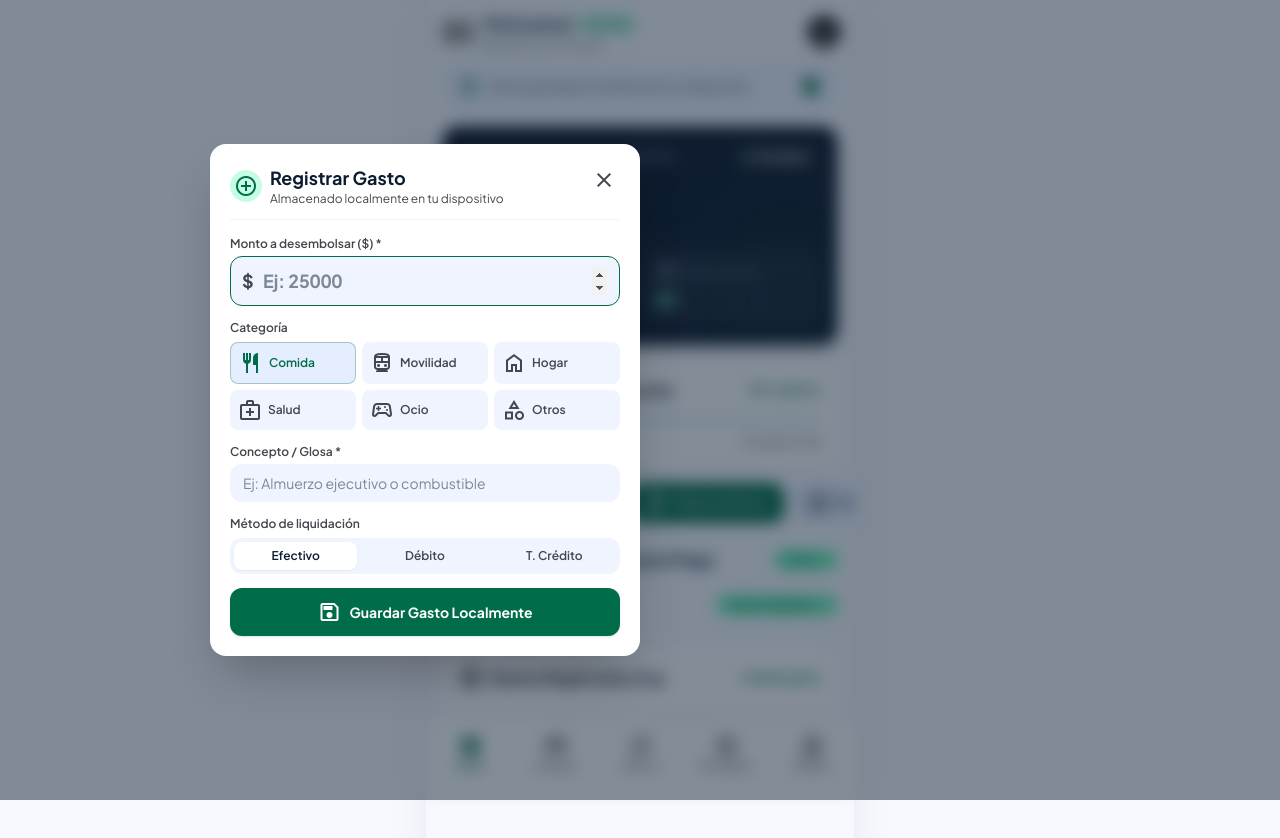
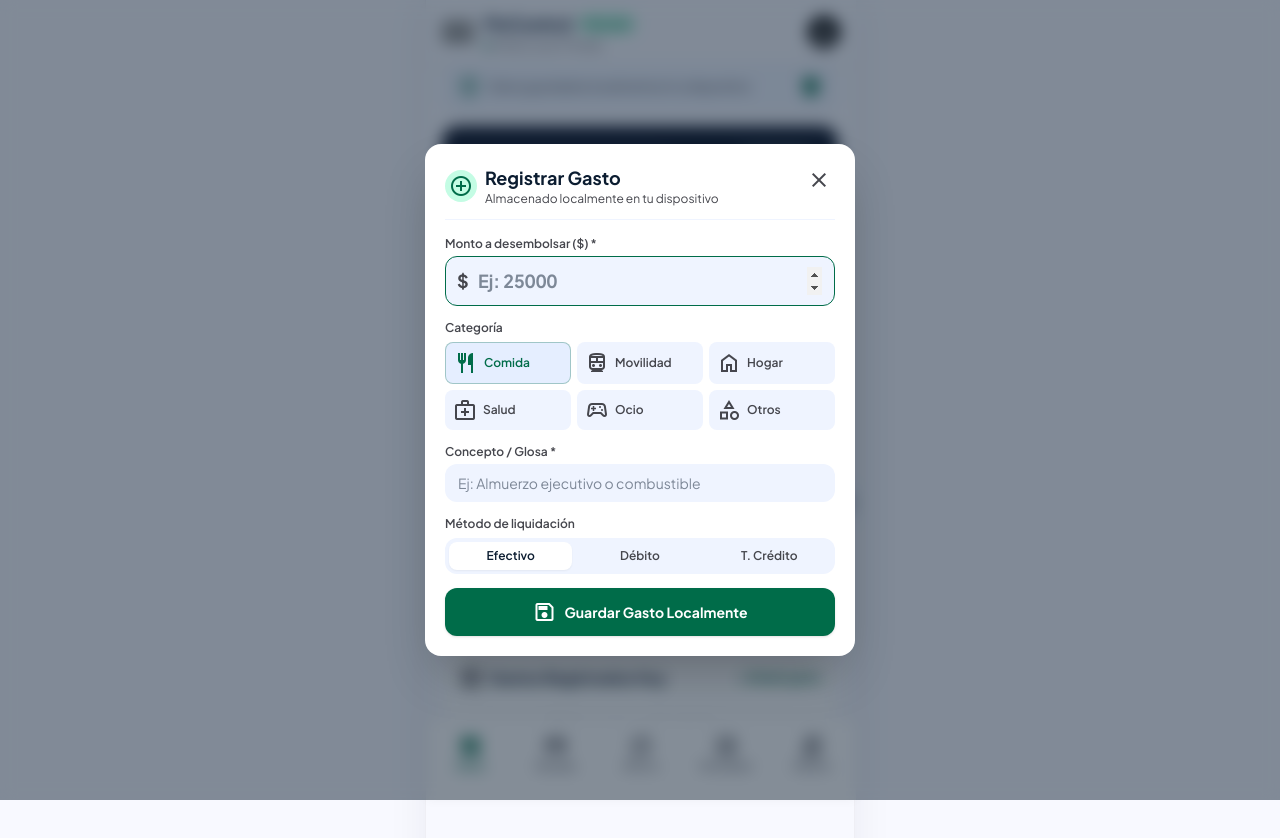
Before and after one commit to MachadoAPP/FinAPP, a React (Vite) app: page / in a window 1280 px wide. Both pictures are taken after a click on the button "+ Añadir gasto". Shown: the top 838 px of the page. Built offline with nearby package versions, Linux system fonts and the light colour scheme; grey boxes are pictures that could not be loaded.

Commit message:
Add files via upload

```diff
--- a/src/components/Modals.tsx
+++ b/src/components/Modals.tsx
@@ -102,8 +102,18 @@ export const Modals: React.FC<ModalsProps> = ({ activeModal, onClose }) => {
       className="fixed inset-0 z-50 flex items-end sm:items-center justify-center bg-[#0b1c30]/50 backdrop-blur-sm transition-opacity p-0 sm:p-4"
       onClick={onClose}
     >
+      {/* Animacion propia de la ventana: solo sube y aparece, sin mover el ancho.
+          (Antes usaba la animacion del aviso emergente, que la corria hacia la izquierda.) */}
+      <style>{`
+        @keyframes finapp-modal-up {
+          from { opacity: 0; transform: translateY(24px); }
+          to { opacity: 1; transform: translateY(0); }
+        }
+      `}</style>
+
       <div
-        className="w-full max-w-[430px] bg-[#ffffff] rounded-t-2xl sm:rounded-2xl p-5 shadow-2xl animate-toast max-h-[90vh] overflow-y-auto"
+        className="w-full max-w-[430px] bg-[#ffffff] rounded-t-2xl sm:rounded-2xl p-5 shadow-2xl max-h-[90dvh] overflow-y-auto overscroll-contain"
+        style={{ animation: 'finapp-modal-up 0.22s ease-out' }}
         onClick={(e) => e.stopPropagation()}
       >
         <div className="w-12 h-1 bg-[#c6c6cd] rounded-full mx-auto mb-4 sm:hidden"></div>
```
